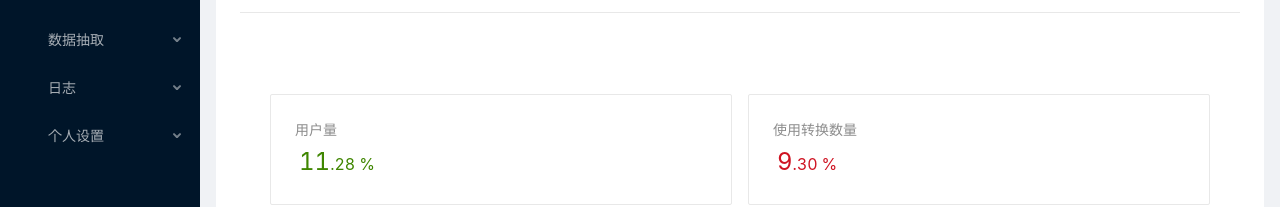
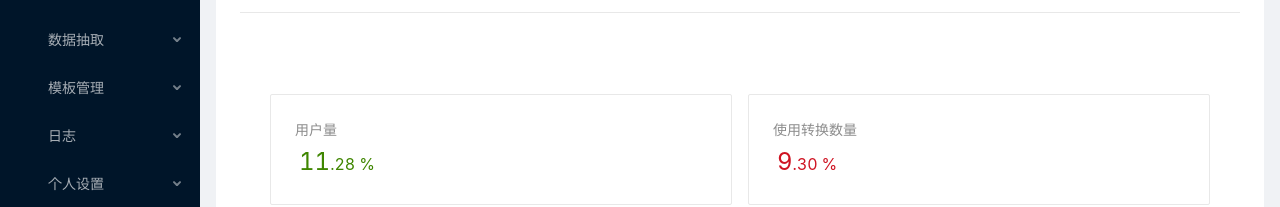
Before and after one commit to leeeeeehao/datamiddleend, a Vue app: page /#/welcome in a window 1280 px wide. Shown: the part 144-351 px from the top of the page. Built offline with nearby package versions, Linux system fonts and the light colour scheme; sample sign-in values are in the browser's storage.

Commit message:
模板列表页

```diff
--- a/src/router/routes.js
+++ b/src/router/routes.js
@@ -77,6 +77,14 @@ const routes = [
         component: () => import('../views/transform/TransformEdit.vue')
       },
       {
+        path: '/tempTable',
+        meta: {
+          model: '模板管理',
+          title: '模板管理'
+        },
+        component: () => import('../views/temp/temptable.vue')
+      },
+      {
         path: '/serverManagement',
         meta: {
           model: '系统版本',
--- a/src/views/home/home.vue
+++ b/src/views/home/home.vue
@@ -38,6 +38,14 @@
           <a-menu-item key="3">
             <router-link to="/transformList">
               <span><a-icon type="unordered-list"/>数据转换列表</span>
+            </router-link>
+          </a-menu-item>
+        </a-sub-menu>
+        <a-sub-menu key="sub3">
+          <span slot="title"><a-icon type="pull-request"/><span>模板管理</span></span>
+          <a-menu-item key="3">
+            <router-link to="/tempTable">
+              <span><a-icon type="unordered-list"/>模板管理列表</span>
             </router-link>
           </a-menu-item>
         </a-sub-menu>
```
